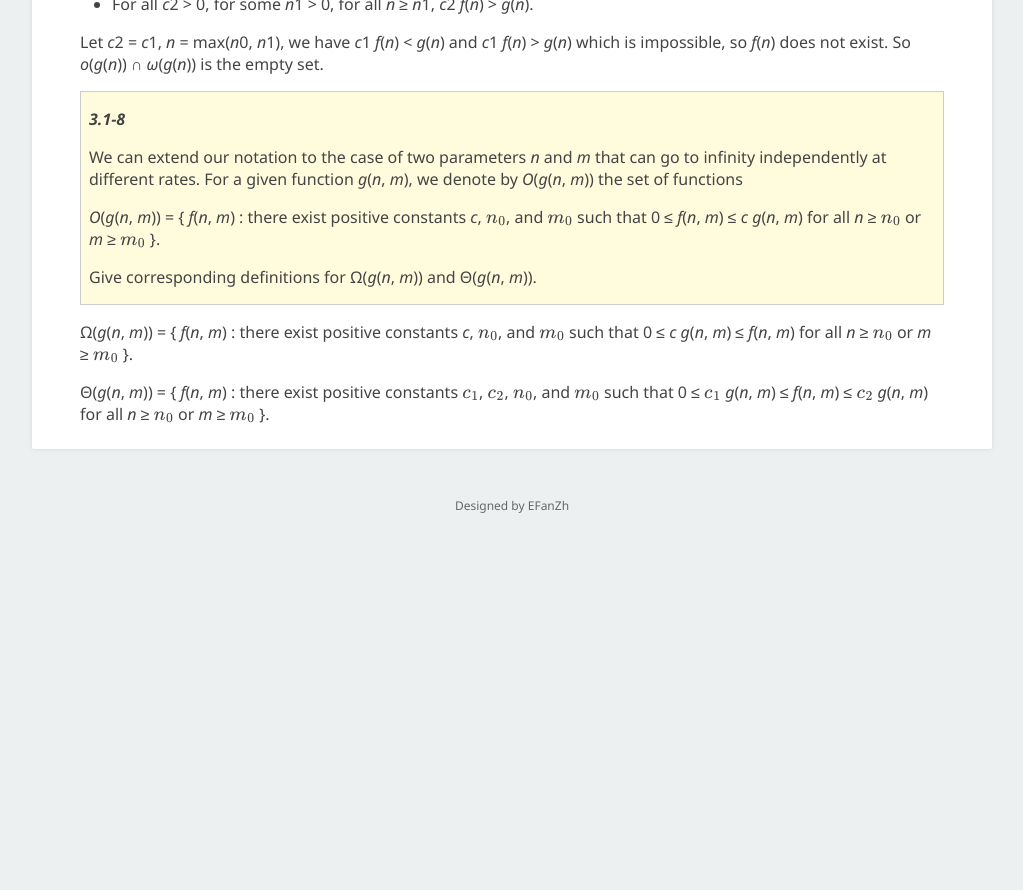
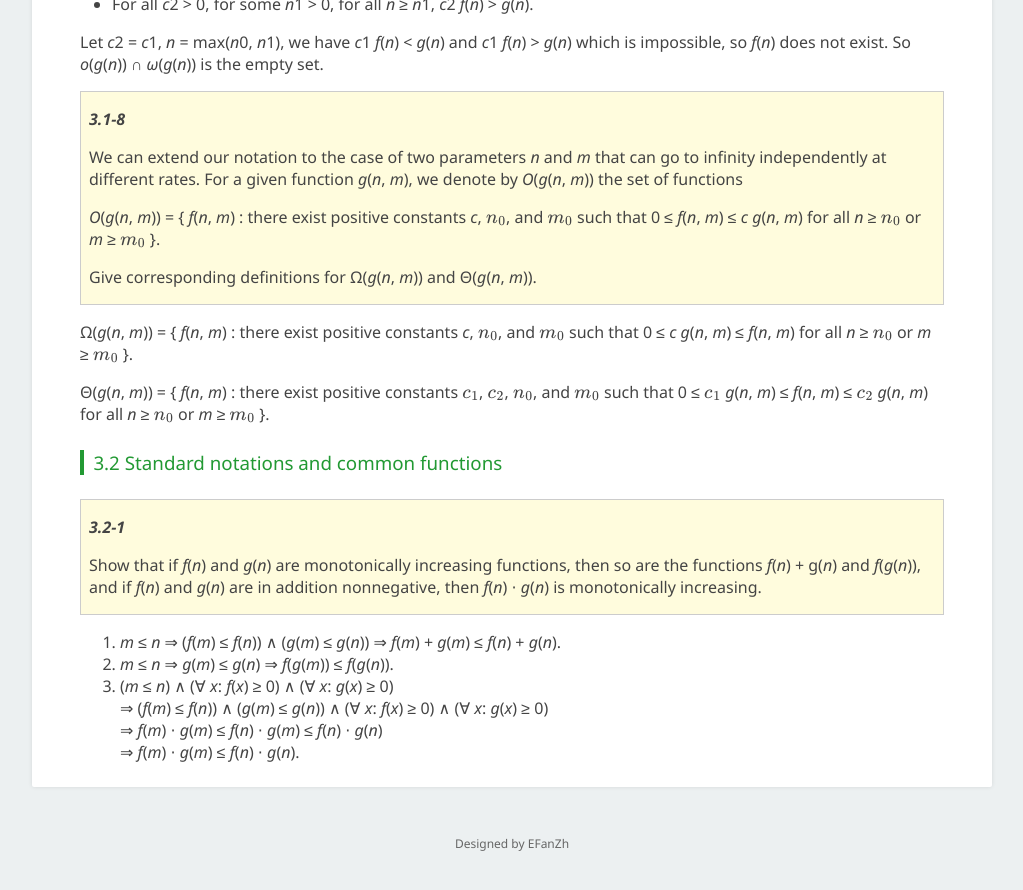
Before and after one commit to EFanZh/efanzh.github.io, a Jekyll site: the page built from _posts/2018-10-05-introduction-to-algorithms-exercises.md, in a window 1280 px wide and 900 px high, scrolled down 15715 px. Shown: the top 890 px of the window, without its empty margins (128-1151 px from the left). Built offline with Jekyll 4.4.1, drawn with Linux system fonts in a browser that asks for light colours; formulas are drawn with MathJax 3; before the commit the page ends 16277 px from its top, so only the background shows below that.

Commit message:
Add exercise 3.2-1 from CLRS

```diff
--- a/_posts/2018-10-05-introduction-to-algorithms-exercises.md
+++ b/_posts/2018-10-05-introduction-to-algorithms-exercises.md
@@ -756,3 +756,18 @@ impossible, so *f*(*n*) does not exist. So *o*(*g*(*n*)) ∩ *ω*(*g*(*n*)) is t
 
 Θ(*g*(*n*, *m*)) = { *f*(*n*, *m*) : there exist positive constants $c_1$, $c_2$, $n_0$, and $m_0$ such that
 0 ≤ $c_1$ *g*(*n*, *m*) ≤ *f*(*n*, *m*) ≤ $c_2$ *g*(*n*, *m*) for all *n* ≥ $n_0$ or *m* ≥ $m_0$ }.
+
+#### 3.2 Standard notations and common functions
+
+> ***3.2-1***
+>
+> Show that if *f*(*n*) and *g*(*n*) are monotonically increasing functions, then so are the functions *f*(*n*) + g(*n*)
+> and *f*(*g*(*n*)), and if *f*(*n*) and *g*(*n*) are in addition nonnegative, then *f*(*n*) ⋅ *g*(*n*) is monotonically
+> increasing.
+
+1. *m* ≤ *n* ⇒ (*f*(*m*) ≤ *f*(*n*)) ∧ (*g*(*m*) ≤ *g*(*n*)) ⇒ *f*(*m*) + *g*(*m*) ≤ *f*(*n*) + *g*(*n*).
+2. *m* ≤ *n* ⇒ *g*(*m*) ≤ *g*(*n*) ⇒ *f*(*g*(*m*)) ≤ *f*(*g*(*n*)).
+3. (*m* ≤ *n*) ∧ (∀ *x*: *f*(*x*) ≥ 0) ∧ (∀ *x*: *g*(*x*) ≥ 0)\
+   ⇒ (*f*(*m*) ≤ *f*(*n*)) ∧ (*g*(*m*) ≤ *g*(*n*)) ∧ (∀ *x*: *f*(*x*) ≥ 0) ∧ (∀ *x*: *g*(*x*) ≥ 0)\
+   ⇒ *f*(*m*) ⋅ *g*(*m*) ≤ *f*(*n*) ⋅ *g*(*m*) ≤ *f*(*n*) ⋅ *g*(*n*)\
+   ⇒ *f*(*m*) ⋅ *g*(*m*) ≤ *f*(*n*) ⋅ *g*(*n*).
```
